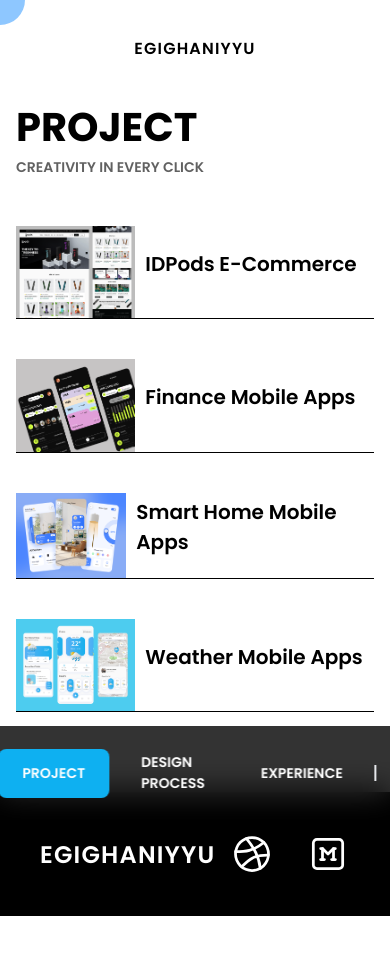
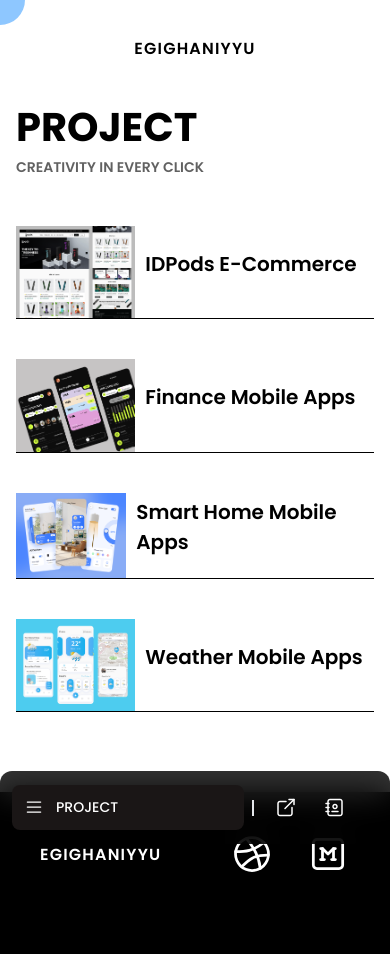
Before and after one commit to Egighaniyyu/portfolio-revamp, a React (Vite) app: page /project in a window 390 px wide. Shown: the top 954 px of the page. Before the commit the page ends 916 px from the top, so only its background shows below. Built offline with nearby package versions, Linux system fonts and the light colour scheme.

Commit message:
fix(floating bar) : responsive for mobile view

```diff
--- a/src/assets/css/index.css
+++ b/src/assets/css/index.css
@@ -228,7 +228,7 @@
   color: #fff;
 
   font-family: Poppins;
-  font-size: 24px;
+  font-size: 16px;
   font-style: normal;
   font-weight: 600;
   line-height: normal;
@@ -240,12 +240,54 @@
 /* floating bar */
 .floating-bar-section {
   background: rgba(0, 0, 0, 0.8);
-  border-radius: 12px;
+  border-radius: 12px 12px 0px 0px;
+}
+
+.floating-menu button {
+  width: 100%;
+  text-align: left;
+}
+
+.floating-bar-section-mobile {
+  background: #1a1616;
+  border-radius: 8px;
+  padding: 12px 12px;
+
+  display: flex;
+  flex-direction: row;
+  align-items: start;
+  /* justify-content: center; */
+  gap: 12px;
+}
+
+.floating-nav-mobile {
+  color: #fff;
+  font-family: Poppins;
+  font-size: 14px;
+  font-style: normal;
+  font-weight: 500;
+  line-height: normal;
 }
 
 .floating-nav {
   display: flex;
   padding: 14px 24px;
+  justify-content: center;
+  align-items: center;
+  gap: 10px;
+  border-radius: 8px;
+
+  color: #fff;
+  font-family: Poppins;
+  font-size: 14px;
+  font-style: normal;
+  font-weight: 600;
+  line-height: normal;
+}
+
+.floating-nav-tooltip {
+  display: flex;
+  padding: 8px 20px;
   justify-content: center;
   align-items: center;
   gap: 10px;
@@ -362,7 +404,6 @@
 }
 
 /* design process pages */
-/* !edit */
 .title-design-process {
   color: #000;
   font-family: Poppins;
@@ -373,7 +414,6 @@
   letter-spacing: 1px;
 }
 
-/* !edit */
 .big-qoute {
   color: #000;
   font-family: Poppins;
@@ -505,7 +545,7 @@
   /* *end home page */
 
   /* *design process */
-  /* !edit */
+
   .title-design-process {
     color: #000;
     font-family: Poppins;
@@ -516,7 +556,6 @@
     letter-spacing: 1px;
   }
 
-  /* !edit */
   .big-qoute {
     color: #000;
     font-family: Poppins;
@@ -588,6 +627,25 @@
     letter-spacing: 0.8px;
   }
   /* *end design process */
+
+  .floating-bar-section {
+    background: rgba(0, 0, 0, 0.8);
+    border-radius: 12px;
+  }
+
+  .footer-logo {
+    text-align: center;
+    color: #fff;
+
+    font-family: Poppins;
+    font-size: 24px;
+    font-style: normal;
+    font-weight: 600;
+    line-height: normal;
+    letter-spacing: 1.2px;
+
+    user-select: none;
+  }
 }
 
 /* md screen */
--- a/src/layouts/components/Floatingbar.jsx
+++ b/src/layouts/components/Floatingbar.jsx
@@ -1,8 +1,9 @@
-import React from "react";
-import { NavLink } from "react-router-dom";
+import React, { useState, useEffect } from "react";
+import { NavLink, useLocation } from "react-router-dom";
 
 import ExternalLink from "../../assets/images/externallink.svg";
 import Contact from "../../assets/images/contact.svg";
+import Menu from "../../assets/images/menu.svg";
 
 import {
   Tooltip,
@@ -11,11 +12,38 @@ import {
   TooltipTrigger,
 } from "@/components/ui/tooltip";
 
+import {
+  Popover,
+  PopoverContent,
+  PopoverTrigger,
+} from "@/components/ui/popover";
+
 const Floatingbar = () => {
+  const [activeText, setActiveText] = useState("MENU");
+  const location = useLocation();
+
+  useEffect(() => {
+    // Callback ini akan dipanggil setiap kali URL berubah
+    switch (location.pathname) {
+      case "/":
+        setActiveText("HOME");
+        break;
+      case "/project":
+        setActiveText("PROJECT");
+        break;
+      case "/design-process":
+        setActiveText("DESIGN PROCESS");
+        break;
+      default:
+        setActiveText("MENU");
+        break;
+    }
+  }, [location.pathname]); // Memastikan efek ini hanya dipanggil saat location.pathname berubah
+
   return (
     <>
       {/* floating bar */}
-      <div className="inline-flex p-3 justify-center items-center gap-2 fixed bottom-6 left-1/2 -translate-x-1/2 backdrop-blur-lg floating-bar-section">
+      <div className="hidden md:inline-flex p-3 justify-center items-center gap-2 fixed bottom-6 left-1/2 -translate-x-1/2 backdrop-blur-lg floating-bar-section">
         <NavLink
           to="/"
           className={({ isActive }) =>
@@ -40,7 +68,7 @@ const Floatingbar = () => {
         >
           DESIGN PROCESS
         </NavLink>
-        <div className="floating-nav ">EXPERIENCE</div>
+        {/* <div className="floating-nav ">EXPERIENCE</div> */}
         <div className="border border-y-8"></div>
         <TooltipProvider>
           <Tooltip>
@@ -98,6 +126,92 @@ const Floatingbar = () => {
           </Tooltip>
         </TooltipProvider>
       </div>
+
+      <div className="md:hidden inline-flex p-3 justify-center items-center gap-2 fixed bottom-0 w-full left-1/2 -translate-x-1/2 backdrop-blur-lg z-50 floating-bar-section">
+        <div className="w-8/12 flex flex-row floating-menu">
+          <Popover>
+            <PopoverTrigger>
+              <div className="floating-bar-section-mobile">
+                <img src={Menu} alt="menu" className="w-5 h-5" />
+                <div className="floating-nav-mobile">{activeText}</div>
+              </div>
+            </PopoverTrigger>
+            <PopoverContent className="backdrop-blur-lg bg-black bg-opacity-80 w-fit">
+              <NavLink to="/" className="floating-nav-tooltip">
+                HOME
+              </NavLink>
+              <NavLink to="/project" className="floating-nav-tooltip">
+                PROJECT
+              </NavLink>
+              <NavLink to="/design-process" className="floating-nav-tooltip">
+                DESIGN PROCESS
+              </NavLink>
+            </PopoverContent>
+          </Popover>
+        </div>
+        <div className="border border-y-8"></div>
+        <div className="w-4/12 flex flex-row">
+          <TooltipProvider>
+            <Tooltip>
+              <TooltipTrigger asChild>
+                <img
+                  src={ExternalLink}
+                  alt="external link"
+                  className="p-3 floating-icon"
+                />
+              </TooltipTrigger>
+              <TooltipContent className="backdrop-blur-lg bg-black bg-opacity-80 w-fit">
+                <div className="flex flex-col child-floating-nav">
+                  <a
+                    href="https://dribbble.com/egighaniyyu"
+                    target="_blank"
+                    className="text-center"
+                  >
+                    Dribbble
+                  </a>
+                  <a
+                    href="https://medium.com/@egighaniyyu"
+                    target="_blank"
+                    className="text-center"
+                  >
+                    Medium
+                  </a>
+                </div>
+              </TooltipContent>
+            </Tooltip>
+          </TooltipProvider>
+
+          <TooltipProvider>
+            <Tooltip>
+              <TooltipTrigger asChild>
+                <img
+                  src={Contact}
+                  alt="contact"
+                  className="p-3 floating-icon"
+                />
+              </TooltipTrigger>
+              <TooltipContent className="backdrop-blur-lg bg-black bg-opacity-80 w-fit">
+                <div className="flex flex-col child-floating-nav">
+                  <a
+                    href="mailto:egighaniyyu@gmail.com"
+                    target="_blank"
+                    className="text-center"
+                  >
+                    Email
+                  </a>
+                  <a
+                    href="https://www.instagram.com/egghny/"
+                    target="_blank"
+                    className="text-center"
+                  >
+                    Instagram
+                  </a>
+                </div>
+              </TooltipContent>
+            </Tooltip>
+          </TooltipProvider>
+        </div>
+      </div>
     </>
   );
 };
--- a/src/pages/DesignProcess.jsx
+++ b/src/pages/DesignProcess.jsx
@@ -240,7 +240,7 @@ export default function DesignProcess() {
           </div>
         </div>
 
-        <div className="flex py-10 px-10 justify-between items-center w-full bg-black mt-20">
+        <div className="flex pt-10 pb-24 md:pb-32 px-10 justify-between items-center w-full bg-black mt-20">
           <div className="footer-logo">EGIGHANIYYU</div>
           <div className="flex items-center gap-8">
             <img src={DribbbleIcon} alt="dribbble" />
--- a/src/pages/Home.jsx
+++ b/src/pages/Home.jsx
@@ -180,7 +180,7 @@ export default function Home() {
             </SplideSlide>
           </Splide>
         </div>
-        {/* <div className="mt-20">
+        <div className="mt-10">
           <Splide
             options={{
               type: "loop",
@@ -199,27 +199,43 @@ export default function Home() {
             className="swipe-portfolio"
           >
             <SplideSlide>
-              <div className="cursor-eye-portfolio">
-                <img src={Portfolio1} alt="portfolio1" />
-              </div>
+              {/* <div className="cursor-eye-portfolio"> */}
+              <img
+                src={Portfolio1}
+                alt="portfolio1"
+                className="w-8/12 h-auto lg:w-11/12"
+              />
+              {/* </div> */}
             </SplideSlide>
             <SplideSlide>
-              <div className="cursor-eye-portfolio">
-                <img src={Portfolio2} alt="portfolio2" />
-              </div>
+              {/* <div className="cursor-eye-portfolio "> */}
+              <img
+                src={Portfolio2}
+                alt="portfolio2"
+                className="w-8/12 h-auto lg:w-11/12"
+              />
+              {/* </div> */}
             </SplideSlide>
             <SplideSlide>
-              <div className="cursor-eye-portfolio">
-                <img src={Portfolio3} alt="portfolio3" />
-              </div>
+              {/* <div className="cursor-eye-portfolio "> */}
+              <img
+                src={Portfolio3}
+                alt="portfolio3"
+                className="w-8/12 h-auto lg:w-11/12"
+              />
+              {/* </div> */}
             </SplideSlide>
             <SplideSlide>
-              <div className="cursor-eye-portfolio">
-                <img src={Portfolio4} alt="portfolio4" />
-              </div>
+              {/* <div className="cursor-eye-portfolio "> */}
+              <img
+                src={Portfolio4}
+                alt="portfolio4"
+                className="w-8/12 h-auto lg:w-11/12"
+              />
+              {/* </div> */}
             </SplideSlide>
           </Splide>
-        </div> */}
+        </div>
         {/* end portfolio */}
 
         {/* quote */}
@@ -272,11 +288,19 @@ export default function Home() {
         </div>
         {/* end contact us */}
 
-        <div className="flex pt-32 pb-10 px-10 justify-between items-center w-full bg-black -mt-20">
+        <div className="flex pt-32 pb-28 md:pb-32 px-10 justify-between items-center w-full bg-black -mt-20">
           <div className="footer-logo">EGIGHANIYYU</div>
-          <div className="flex items-center gap-8">
-            <img src={DribbbleIcon} alt="dribbble" />
-            <img src={MediumIcon} alt="medium" />
+          <div className="flex items-center gap-4 sm:gap-8">
+            <img
+              src={DribbbleIcon}
+              alt="dribbble"
+              className="w-7 h-7 md:w-10 md:h-10"
+            />
+            <img
+              src={MediumIcon}
+              alt="medium"
+              className="w-7 h-7 md:w-10 md:h-10"
+            />
           </div>
         </div>
       </Mainlayouts>
--- a/src/pages/Project.jsx
+++ b/src/pages/Project.jsx
@@ -84,7 +84,7 @@ const Project = () => {
           </div>
         </div>
 
-        <div className="flex py-10 px-10 justify-between items-center w-full bg-black mt-20">
+        <div className="flex pt-10 pb-24 md:pb-32 px-10 justify-between items-center w-full bg-black mt-20">
           <div className="footer-logo">EGIGHANIYYU</div>
           <div className="flex items-center gap-8">
             <img src={DribbbleIcon} alt="dribbble" />
```
Also changed, not shown: src/assets/images/menu.svg (added).
